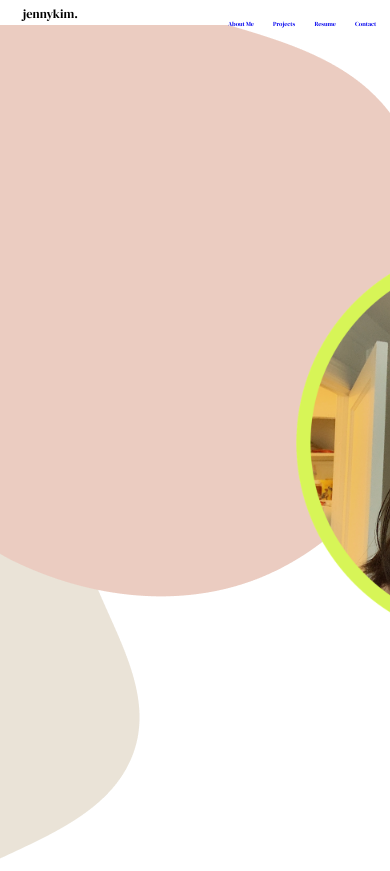
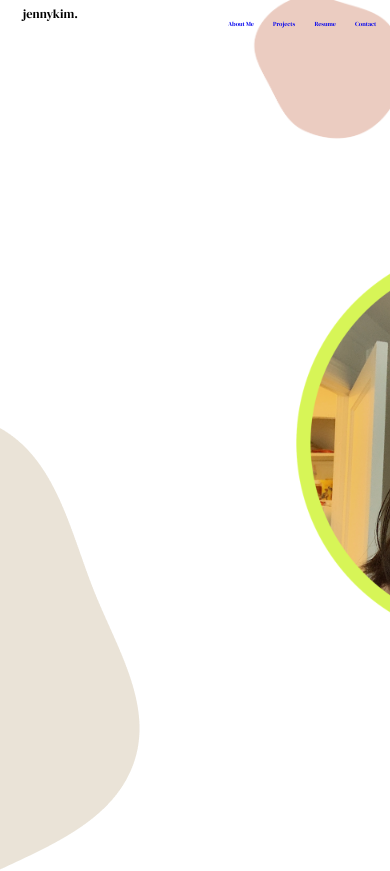
Before and after one commit to kim-jenny5/my-portfolio-site, a React (Create React App) app: page / in a window 390 px wide. Shown: the top 871 px of the page. Built offline with nearby package versions, Linux system fonts and the light colour scheme; a web font is replaced by a local one.

Commit message:
converted blob px for responsiveness

```diff
--- a/public/style.css
+++ b/public/style.css
@@ -25,13 +25,15 @@ body {
 .blob-1 {
 	position: absolute;
 	left: 0;
-	top: 24.606rem;
+	top: 37.697516930023vh;
 }
 
 /* Blob 2 */
 .blob-2 {
 	position: absolute;
 	right: 0;
+	top: 0;
+	width: 38.767vw;
 }
 
 /* Header */
@@ -54,7 +56,7 @@ body {
 	left: 0%;
 	right: 0%;
 	top: 0px;
-	background: white;
+	/* background: white; */
 	z-index: 2;
 }
 
```
Also changed, not shown: src/BlobGraphics.js (+4 -4 lines), src/images/blob_1_frame.png (added), src/images/blob_2_frame.png (added).
